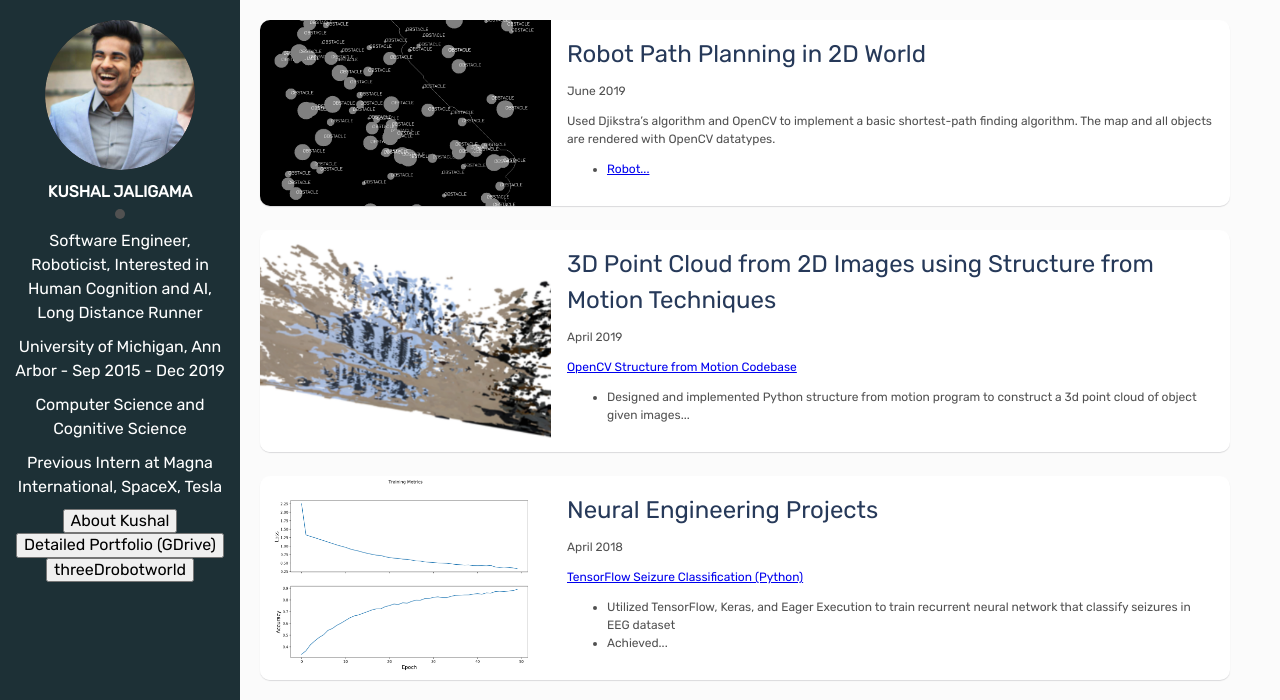
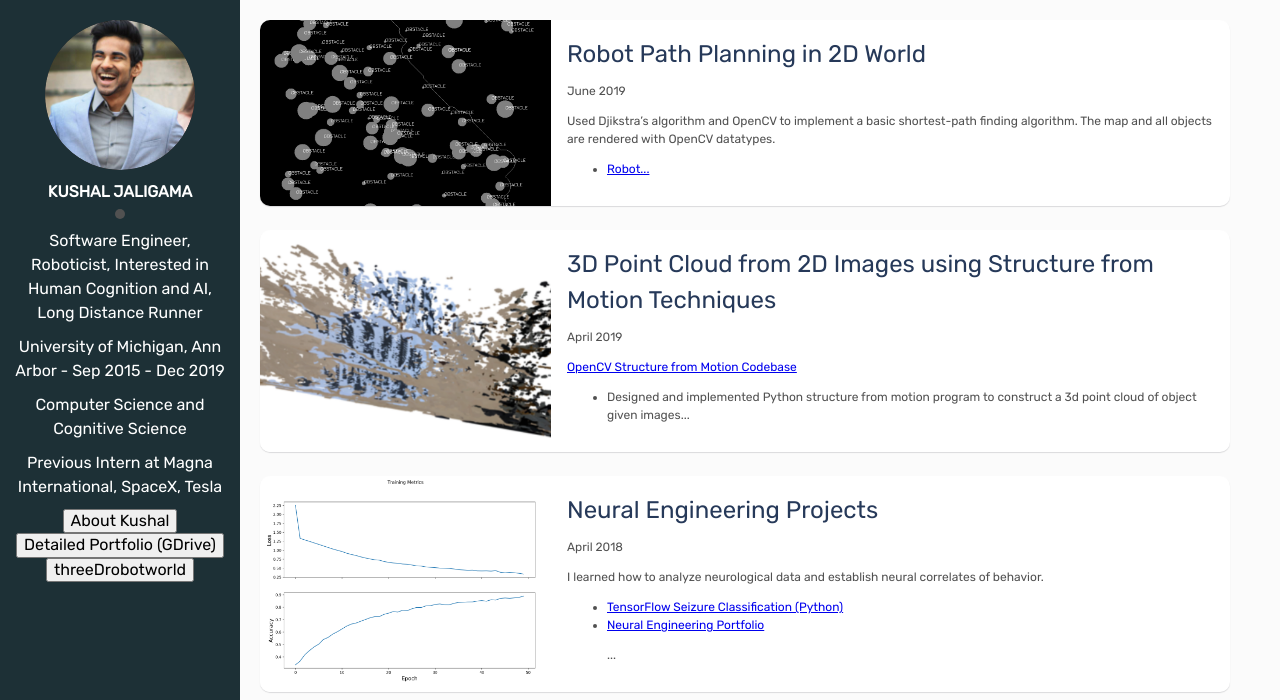
Before and after one commit to kushalj1997/kushalj1997.github.io, a Jekyll site: the page built from index.html, in a window 1280 px wide and 1202 px high, cut to the strip 0-700 px from the top of the window. Built offline with Jekyll 4.4.1, drawn with Linux system fonts in a browser that asks for light colours; the list of posts is cut into pages by our own code.

Commit message:
Updated portfolios and added about border to threeDrobotworld

```diff
--- a/_layouts/main.html
+++ b/_layouts/main.html
@@ -26,7 +26,7 @@
         </form>
       </div>
       <div class="button">
-        <form action="/threeDrobotworld/threeDrobotworld.html">
+        <form action="threeDrobotworld/index.html">
           <input type="submit" value="threeDrobotworld" />
         </form>
       </div>
--- a/_posts/2018-04-15-neural-engineering.md
+++ b/_posts/2018-04-15-neural-engineering.md
@@ -5,7 +5,10 @@
 published: true
 ---
 
-[TensorFlow Seizure Classification (Python)](https://drive.google.com/drive/folders/1ny_rpRuls5TKembJwWOjQ8je2l1HZpg9)
+I learned how to analyze neurological data and establish neural correlates of behavior.
+
+- [TensorFlow Seizure Classification (Python)](https://drive.google.com/drive/folders/1ny_rpRuls5TKembJwWOjQ8je2l1HZpg9)
+- [Neural Engineering Portfolio](https://docs.google.com/document/d/1SgRv_g06IvixtYQasDOgOwFVzEfaFBulhbgAKH8h3KQ/edit?usp=sharing)
 
 - Utilized TensorFlow, Keras, and Eager Execution to train recurrent neural network that classify seizures in EEG dataset
 - Achieved 88.89% training accuracy and 87.56% testing accuracy with 50 neuron, 3 hidden layer network architecture
--- a/assets/css/main.css
+++ b/assets/css/main.css
@@ -765,7 +765,7 @@
 
 .button {
   border: 0;
-  border-radius: 0.25rem;
+  /* border-radius: 0.25rem; */
 }
 
 .button:hover {
```
Also changed, not shown: index.html (+0 -57 lines), threeDrobotworld/index.html (renamed from threeDrobotworld/threeDrobotworld.html, +12 -1 lines).
